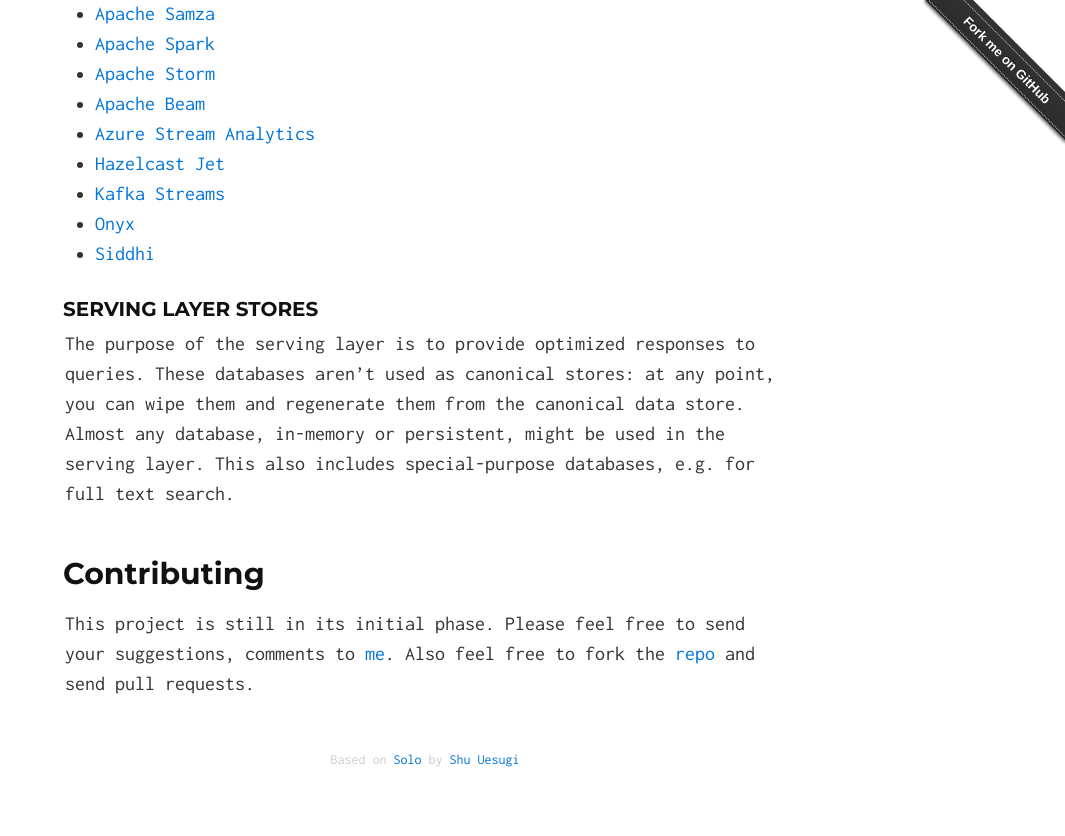
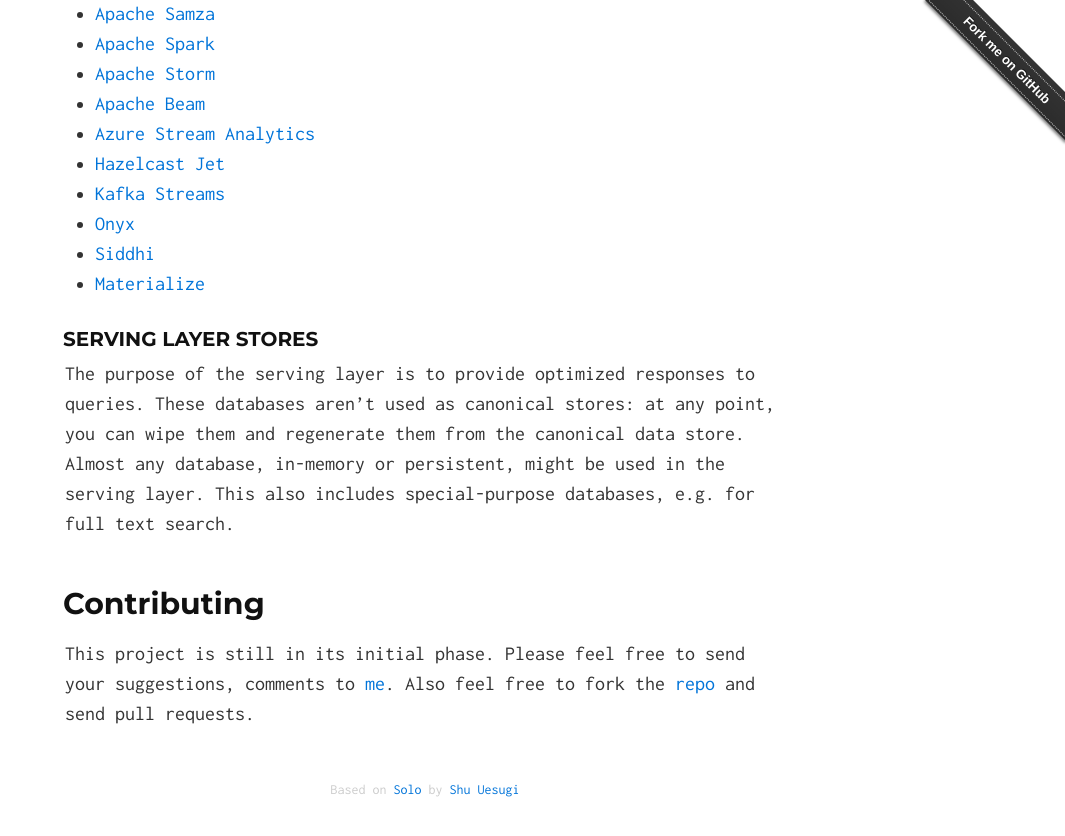
Before and after one commit to milinda/kappa-architecture.com, a Jekyll site: the page built from index.html, in a window 1280 px wide and 900 px high, scrolled down 3079 px. Shown: the top 836 px of the window, without its empty margins (215-1280 px from the left). Built offline with Jekyll 4.4.1, drawn with Linux system fonts in a browser that asks for light colours.

Commit message:
Add materialize to the list of streaming computation systems
Hey there ;)

```diff
--- a/_includes/index.md
+++ b/_includes/index.md
@@ -65,6 +65,7 @@ In Kappa Architecture, data is fed from the log store into a streaming computati
 * [Kafka Streams](https://kafka.apache.org/documentation.html#streams)
 * [Onyx](https://www.onyxplatform.org/)
 * [Siddhi](https://siddhi.io/)
+* [Materialize](https://materialize.com/)
 
 ### Serving layer stores
 
```
